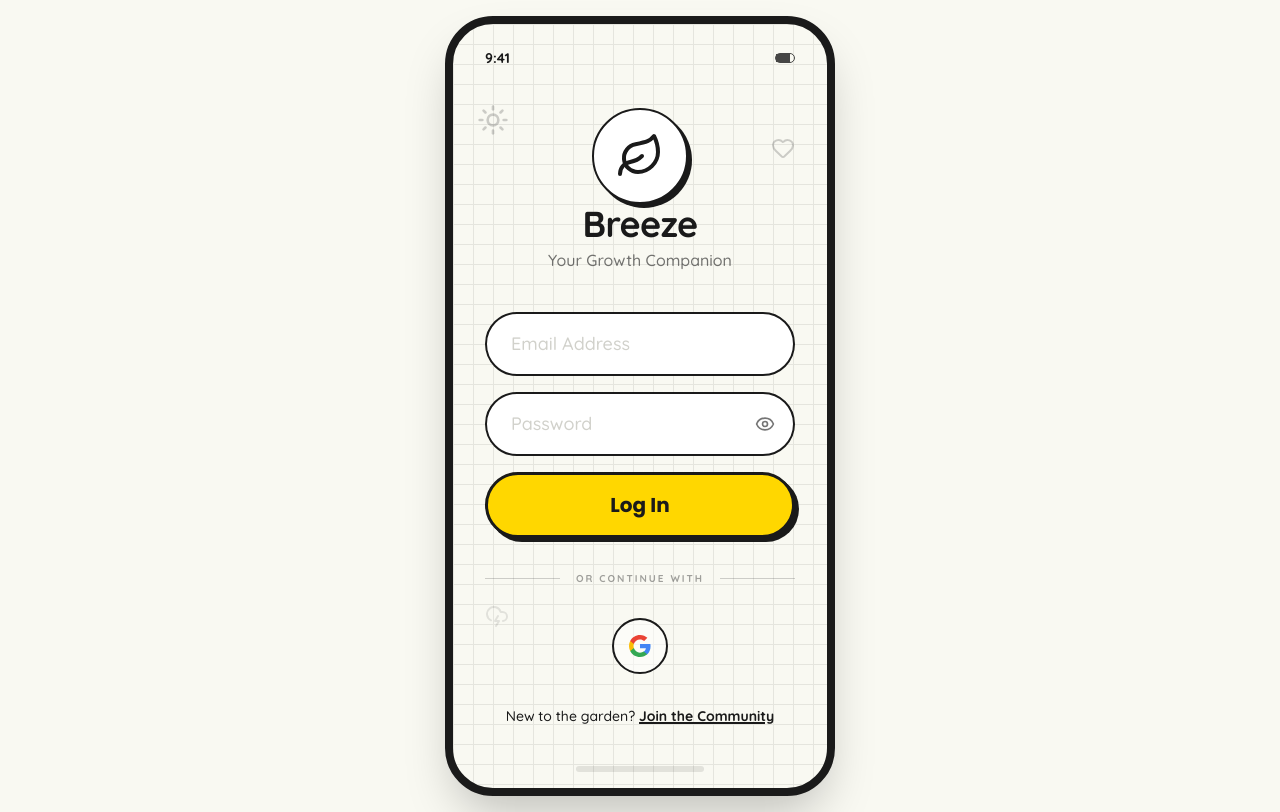
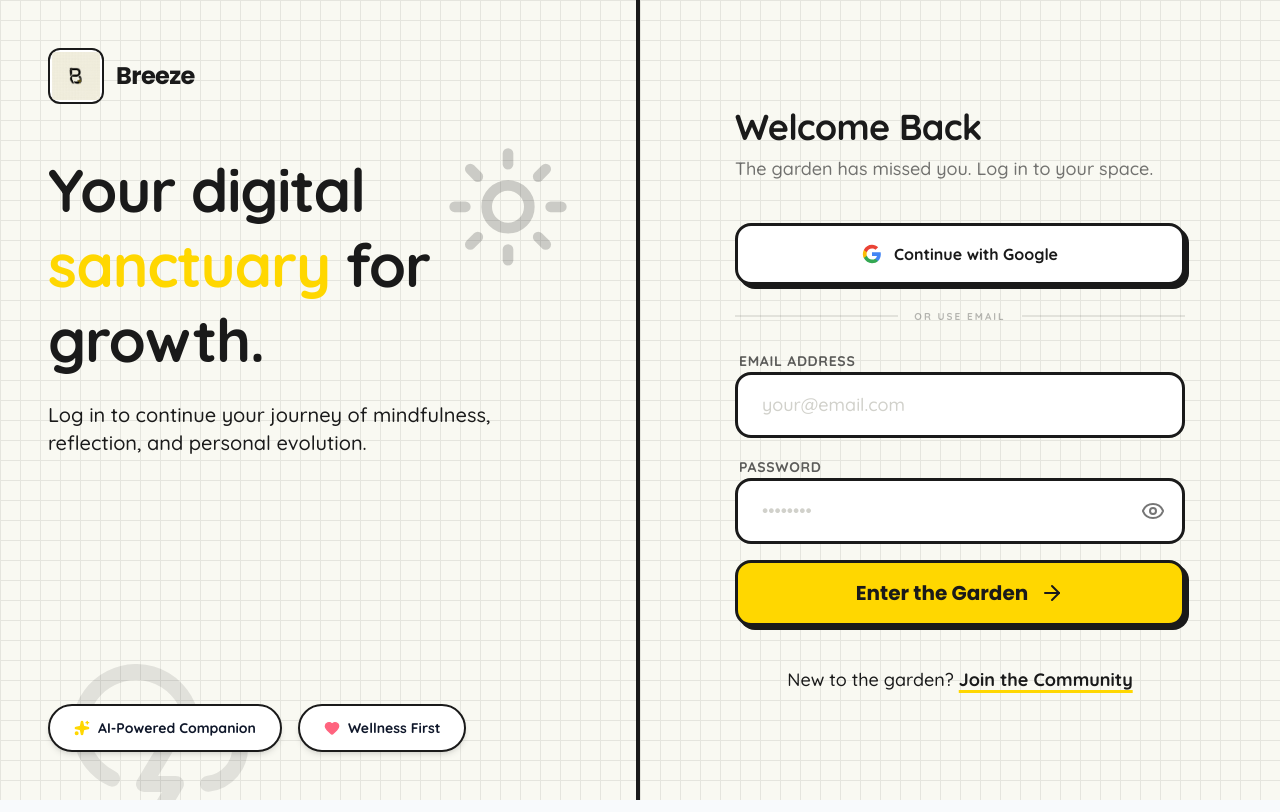
Before and after one commit to TejaasDev/breeze, a Next.js app: page /login in a window 1280 px wide. Built offline with nearby package versions, Linux system fonts and the light colour scheme; no server answers; a web font is replaced by a local one.

Commit message:
feat: remake login UI and update branding with new logo

```diff
--- a/app/(protected)/dashboard/page.tsx
+++ b/app/(protected)/dashboard/page.tsx
@@ -3,6 +3,7 @@
 import { useEffect, useState } from "react"
 import { createClient } from "@/lib/supabase-browser"
 import { motion } from "framer-motion"
+import Image from "next/image"
 import {
     Trophy,
     Bell,
@@ -42,11 +43,22 @@ export default function DashboardPage() {
         <div className="space-y-8 font-space-grotesk">
             {/* Header Section */}
             <header className="flex justify-between items-center">
-                <div className="text-lofi-text">
-                    <h1 className="text-3xl font-bold tracking-tight uppercase italic">Breeze</h1>
-                    <p className="text-sm font-medium opacity-70">
-                        Good morning, {user?.email?.split('@')[0] || 'Voyager'}
-                    </p>
+                <div className="text-lofi-text flex items-center gap-3">
+                    <div className="w-10 h-10 bg-lofi-card lofi-border rounded-xl flex items-center justify-center p-1 relative overflow-hidden lofi-shadow md:hidden">
+                        <Image
+                            src="/logo.png"
+                            alt="Breeze Logo"
+                            width={32}
+                            height={32}
+                            className="object-contain"
+                        />
+                    </div>
+                    <div>
+                        <h1 className="text-3xl font-bold tracking-tight uppercase">Breeze</h1>
+                        <p className="text-sm font-medium opacity-70">
+                            Good morning, {user?.email?.split('@')[0] || 'Voyager'}
+                        </p>
+                    </div>
                 </div>
                 <motion.button
                     whileHover={{ scale: 1.05 }}
--- a/app/login/page.tsx
+++ b/app/login/page.tsx
@@ -6,7 +6,9 @@ import { useRouter } from "next/navigation"
 import { Button } from "@/components/ui/button"
 import { Input } from "@/components/ui/input"
 import { motion, AnimatePresence } from "framer-motion"
-import { Sun, Heart, CloudLightning, Leaf, Eye, EyeOff, Loader2 } from "lucide-react"
+import { Sun, Heart, CloudLightning, Leaf, Eye, EyeOff, Loader2, Sparkles, ArrowRight } from "lucide-react"
+
+import Image from "next/image"
 
 export default function LoginPage() {
     const [email, setEmail] = useState("")
@@ -73,58 +75,132 @@ export default function LoginPage() {
     }
 
     return (
-        <div className="min-h-screen flex items-center justify-center bg-lofi-bg p-4 font-quicksand transition-colors duration-300">
-            {/* Main Phone-style Container */}
+        <div className="min-h-screen flex bg-lofi-bg font-quicksand">
+            {/* Left Side: Decorative & Brand (Hidden on mobile) */}
+            <div className="hidden lg:flex lg:w-1/2 flex-col justify-between p-12 bg-lofi-yellow/20 relative overflow-hidden border-r-[4px] border-lofi-text grid-background">
+                <div className="relative z-10">
                     <motion.div
-                initial={{ opacity: 0, scale: 0.95 }}
-                animate={{ opacity: 1, scale: 1 }}
-                className="w-full max-w-[390px] min-h-[700px] sm:min-h-[780px] bg-lofi-card rounded-[2.5rem] sm:rounded-[3rem] shadow-2xl overflow-hidden border-[6px] sm:border-[8px] border-lofi-text relative flex flex-col grid-background"
+                        initial={{ opacity: 0, y: -20 }}
+                        animate={{ opacity: 1, y: 0 }}
+                        className="flex items-center gap-3 mb-12"
                     >
-                {/* Status Bar Decor */}
-                <div className="px-8 pt-6 pb-2 flex justify-between items-center text-sm font-bold text-lofi-text z-10">
-                    <span>9:41</span>
-                    <div className="flex gap-1.5 items-center opacity-80">
-                        <div className="w-5 h-2.5 border border-lofi-text rounded-sm relative">
-                            <div className="absolute left-0 top-0 h-full bg-lofi-text w-[80%]" />
+                        <div className="w-14 h-14 bg-lofi-card lofi-border rounded-xl flex items-center justify-center stamp-shadow relative overflow-hidden">
+                            <Image
+                                src="/logo.png"
+                                alt="Breeze Logo"
+                                width={48}
+                                height={48}
+                                className="object-contain"
+                            />
                         </div>
+                        <span className="text-2xl font-display font-black tracking-tight text-lofi-text">Breeze</span>
+                    </motion.div>
+
+                    <div className="max-w-md">
+                        <motion.h2
+                            initial={{ opacity: 0, x: -30 }}
+                            animate={{ opacity: 1, x: 0 }}
+                            transition={{ delay: 0.2 }}
+                            className="text-6xl font-display font-black text-lofi-text mb-6 leading-tight"
+                        >
+                            Your digital <br />
+                            <span className="text-lofi-yellow lofi-outline-text">sanctuary</span> for growth.
+                        </motion.h2>
+                        <motion.p
+                            initial={{ opacity: 0 }}
+                            animate={{ opacity: 1 }}
+                            transition={{ delay: 0.4 }}
+                            className="text-xl text-lofi-text opacity-70 font-medium"
+                        >
+                            Log in to continue your journey of mindfulness, reflection, and personal evolution.
+                        </motion.p>
                     </div>
                 </div>
 
-                {/* Decorative Floating Icons */}
-                <div className="absolute top-20 left-6 text-lofi-text opacity-20">
-                    <Sun className="w-8 h-8" />
+                <div className="relative z-10 flex gap-4">
+                    <div className="px-6 py-3 bg-lofi-card lofi-border rounded-full flex items-center gap-2 text-sm font-bold shadow-md">
+                        <Sparkles className="w-4 h-4 text-lofi-yellow fill-lofi-yellow" />
+                        <span>AI-Powered Companion</span>
                     </div>
-                <div className="absolute top-28 right-8 text-lofi-text opacity-20">
-                    <Heart className="w-6 h-6" />
+                    <div className="px-6 py-3 bg-lofi-card lofi-border rounded-full flex items-center gap-2 text-sm font-bold shadow-md">
+                        <Heart className="w-4 h-4 text-rose-400 fill-rose-400" />
+                        <span>Wellness First</span>
                     </div>
-                <div className="absolute bottom-40 left-8 text-lofi-text opacity-10">
-                    <CloudLightning className="w-6 h-6" />
                 </div>
 
-                {/* Logo Section */}
-                <div className="relative h-1/4 flex flex-col items-center justify-center pt-8">
+                {/* Decorative floating icons */}
                 <motion.div
-                        whileHover={{ rotate: 10 }}
-                        className="w-24 h-24 bg-lofi-card lofi-border rounded-full flex items-center justify-center stamp-border"
+                    animate={{ y: [0, -20, 0] }}
+                    transition={{ duration: 4, repeat: Infinity, ease: "easeInOut" }}
+                    className="absolute top-[20%] right-[10%] opacity-20"
                 >
-                        <Leaf className="w-12 h-12 text-lofi-text" />
+                    <Sun className="w-32 h-32 text-lofi-text" />
                 </motion.div>
+                <div className="absolute bottom-[-5%] left-[10%] opacity-10">
+                    <CloudLightning className="w-48 h-48 text-lofi-text" />
+                </div>
             </div>
 
-                {/* Content Section */}
-                <div className="flex-1 px-8 flex flex-col z-10">
-                    <div className="text-center mb-10">
-                        <h1 className="text-4xl font-display font-bold text-lofi-text mb-1 tracking-tight">Breeze</h1>
-                        <p className="text-lofi-text font-medium opacity-60">
-                            {isSignUp ? "Join the Growth Journey" : "Your Growth Companion"}
+            {/* Right Side: Auth Form */}
+            <div className="w-full lg:w-1/2 flex items-center justify-center p-6 sm:p-12 relative overflow-hidden grid-background lg:bg-none">
+                <motion.div
+                    initial={{ opacity: 0, y: 20 }}
+                    animate={{ opacity: 1, y: 0 }}
+                    className="w-full max-w-[450px]"
+                >
+                    {/* Brand Mobile Only */}
+                    <div className="flex flex-col items-center lg:hidden mb-12">
+                        <div className="w-20 h-20 bg-lofi-card lofi-border rounded-2xl flex items-center justify-center stamp-shadow mb-4 relative overflow-hidden">
+                            <Image
+                                src="/logo.png"
+                                alt="Breeze Logo"
+                                width={64}
+                                height={64}
+                                className="object-contain"
+                            />
+                        </div>
+                        <h1 className="text-3xl font-display font-black text-lofi-text">Breeze</h1>
+                    </div>
+
+                    <div className="mb-10 text-center lg:text-left">
+                        <h2 className="text-4xl font-display font-black text-lofi-text mb-2">
+                            {isSignUp ? "Start Growing" : "Welcome Back"}
+                        </h2>
+                        <p className="text-lofi-text opacity-60 font-medium text-lg">
+                            {isSignUp
+                                ? "Join the community and track your progress."
+                                : "The garden has missed you. Log in to your space."}
                         </p>
                     </div>
 
+                    <div className="space-y-6">
+                        <motion.button
+                            whileHover={{ y: -2, scale: 1.01 }}
+                            whileTap={{ scale: 0.99 }}
+                            onClick={handleGoogleLogin}
+                            className="w-full flex items-center justify-center gap-3 px-6 py-4 bg-lofi-card border-[3px] border-lofi-text lofi-shadow rounded-2xl font-bold text-lofi-text hover:bg-lofi- cream transition-all"
+                        >
+                            <svg className="h-5 w-5" viewBox="0 0 24 24">
+                                <path d="M22.56 12.25c0-.78-.07-1.53-.2-2.25H12v4.26h5.92c-.26 1.37-1.04 2.53-2.21 3.31v2.77h3.57c2.08-1.92 3.28-4.74 3.28-8.09z" fill="#4285F4" />
+                                <path d="M12 23c2.97 0 5.46-.98 7.28-2.66l-3.57-2.77c-.98.66-2.23 1.06-3.71 1.06-2.86 0-5.29-1.93-6.16-4.53H2.18v2.84C3.99 20.53 7.7 23 12 23z" fill="#34A853" />
+                                <path d="M5.84 14.09c-.22-.66-.35-1.36-.35-2.09s.13-1.43.35-2.09V7.07H2.18C1.43 8.55 1 10.22 1 12s.43 3.45 1.18 4.93l2.85-2.22.81-.62z" fill="#FBBC05" />
+                                <path d="M12 5.38c1.62 0 3.06.56 4.21 1.64l3.15-3.15C17.45 2.09 14.97 1 12 1 7.7 1 3.99 3.47 2.18 7.07l3.66 2.84c.87-2.6 3.3-4.53 6.16-4.53z" fill="#EA4335" />
+                            </svg>
+                            Continue with Google
+                        </motion.button>
+
+                        <div className="flex items-center gap-4">
+                            <div className="h-[2px] flex-1 bg-lofi-text opacity-10"></div>
+                            <span className="text-[10px] font-black uppercase tracking-[0.2em] text-lofi-text opacity-30 whitespace-nowrap">Or use email</span>
+                            <div className="h-[2px] flex-1 bg-lofi-text opacity-10"></div>
+                        </div>
+
                         <form className="space-y-4" onSubmit={handleAuth}>
-                        <div className="relative group">
+                            <div className="space-y-2">
+                                <label className="text-sm font-black uppercase tracking-wider text-lofi-text opacity-70 ml-1">Email Address</label>
                                 <input
-                                className="w-full px-6 py-4 bg-lofi-card border-2 border-lofi-text rounded-full focus:ring-4 focus:ring-lofi-yellow/20 outline-none text-lofi-text text-lg font-medium placeholder:text-lofi-grey transition-all"
-                                placeholder="Email Address"
+                                    className="w-full px-6 py-4 bg-lofi-card border-[3px] border-lofi-text rounded-2xl focus:ring-4 focus:ring-lofi-yellow/20 outline-none text-lofi-text text-lg font-medium placeholder:text-lofi-grey transition-all"
+                                    placeholder="your@email.com"
                                     type="email"
                                     value={email}
                                     onChange={(e) => setEmail(e.target.value)}
@@ -132,10 +208,12 @@ export default function LoginPage() {
                                 />
                             </div>
 
-                        <div className="relative group">
+                            <div className="space-y-2">
+                                <label className="text-sm font-black uppercase tracking-wider text-lofi-text opacity-70 ml-1">Password</label>
+                                <div className="relative">
                                     <input
-                                className="w-full px-6 py-4 bg-lofi-card border-2 border-lofi-text rounded-full focus:ring-4 focus:ring-lofi-yellow/20 outline-none text-lofi-text text-lg font-medium placeholder:text-lofi-grey transition-all"
-                                placeholder="Password"
+                                        className="w-full px-6 py-4 bg-lofi-card border-[3px] border-lofi-text rounded-2xl focus:ring-4 focus:ring-lofi-yellow/20 outline-none text-lofi-text text-lg font-medium placeholder:text-lofi-grey transition-all"
+                                        placeholder="••••••••"
                                         type={showPassword ? "text" : "password"}
                                         value={password}
                                         onChange={(e) => setPassword(e.target.value)}
@@ -146,15 +224,16 @@ export default function LoginPage() {
                                         onClick={() => setShowPassword(!showPassword)}
                                         className="absolute right-5 top-1/2 -translate-y-1/2 text-lofi-text opacity-60 hover:opacity-100 transition-opacity"
                                     >
-                                {showPassword ? <EyeOff className="w-5 h-5" /> : <Eye className="w-5 h-5" />}
+                                        {showPassword ? <EyeOff className="w-6 h-6" /> : <Eye className="w-6 h-6" />}
                                     </button>
+                                </div>
                             </div>
 
                             {error && (
                                 <motion.p
-                                initial={{ opacity: 0, x: -10 }}
-                                animate={{ opacity: 1, x: 0 }}
-                                className="text-destructive text-sm font-bold text-center px-4"
+                                    initial={{ opacity: 0, scale: 0.9 }}
+                                    animate={{ opacity: 1, scale: 1 }}
+                                    className="bg-rose-50 border-2 border-rose-200 text-rose-600 p-4 rounded-xl text-sm font-bold text-center"
                                 >
                                     {error}
                                 </motion.p>
@@ -165,56 +244,31 @@ export default function LoginPage() {
                                 disabled={loading}
                                 whileHover={{ scale: 1.02, y: -2 }}
                                 whileTap={{ scale: 0.98, y: 0 }}
-                            className="w-full bg-lofi-yellow border-[3px] border-lofi-text lofi-shadow hover:translate-y-[-2px] text-lofi-black font-display font-black py-4 rounded-full transition-all text-xl mt-4 flex items-center justify-center gap-2"
+                                className="w-full bg-lofi-yellow border-[3px] border-lofi-text lofi-shadow hover:translate-y-[-2px] text-lofi-black font-display font-black py-4 px-6 rounded-2xl transition-all text-xl mt-4 flex items-center justify-center gap-3 group"
                             >
                                 {loading ? (
                                     <Loader2 className="w-6 h-6 animate-spin" />
                                 ) : (
-                                isSignUp ? "Create Account" : "Log In"
+                                    <>
+                                        {isSignUp ? "Plant Your Seed" : "Enter the Garden"}
+                                        <ArrowRight className="w-6 h-6 group-hover:translate-x-1 transition-transform" />
+                                    </>
                                 )}
                             </motion.button>
                         </form>
 
-                    {/* Footer Auth Navigation */}
-                    <div className="mt-auto mb-10">
-                        <div className="flex items-center gap-4 mb-8">
-                            <div className="h-[1.5px] flex-1 bg-lofi-text opacity-20"></div>
-                            <span className="text-lofi-text opacity-40 text-[10px] font-black uppercase tracking-[0.2em]">Or continue with</span>
-                            <div className="h-[1.5px] flex-1 bg-lofi-text opacity-20"></div>
-                        </div>
-
-                        <div className="flex justify-center gap-6">
-                            <motion.button
-                                whileHover={{ y: -2 }}
-                                onClick={handleGoogleLogin}
-                                className="w-14 h-14 rounded-full border-2 border-lofi-text flex items-center justify-center bg-lofi-card/50 hover:bg-lofi-card transition-colors"
-                            >
-                                <svg className="h-6 w-6" viewBox="0 0 24 24">
-                                    <path d="M22.56 12.25c0-.78-.07-1.53-.2-2.25H12v4.26h5.92c-.26 1.37-1.04 2.53-2.21 3.31v2.77h3.57c2.08-1.92 3.28-4.74 3.28-8.09z" fill="#4285F4" />
-                                    <path d="M12 23c2.97 0 5.46-.98 7.28-2.66l-3.57-2.77c-.98.66-2.23 1.06-3.71 1.06-2.86 0-5.29-1.93-6.16-4.53H2.18v2.84C3.99 20.53 7.7 23 12 23z" fill="#34A853" />
-                                    <path d="M5.84 14.09c-.22-.66-.35-1.36-.35-2.09s.13-1.43.35-2.09V7.07H2.18C1.43 8.55 1 10.22 1 12s.43 3.45 1.18 4.93l2.85-2.22.81-.62z" fill="#FBBC05" />
-                                    <path d="M12 5.38c1.62 0 3.06.56 4.21 1.64l3.15-3.15C17.45 2.09 14.97 1 12 1 7.7 1 3.99 3.47 2.18 7.07l3.66 2.84c.87-2.6 3.3-4.53 6.16-4.53z" fill="#EA4335" />
-                                </svg>
-                            </motion.button>
-                        </div>
-
-                        <p className="text-center mt-8 text-lofi-text text-sm font-medium">
+                        <p className="text-center mt-10 text-lofi-text font-medium text-lg">
                             {isSignUp ? "Already a sprout?" : "New to the garden?"}{" "}
                             <button
                                 onClick={() => setIsSignUp(!isSignUp)}
-                                className="font-bold underline decoration-2 hover:text-lofi-yellow transition-colors"
+                                className="font-bold underline decoration-[3px] underline-offset-4 decoration-lofi-yellow hover:text-lofi-yellow transition-colors"
                             >
                                 {isSignUp ? "Log In" : "Join the Community"}
                             </button>
                         </p>
                     </div>
+                </motion.div>
             </div>
-
-                {/* Home Indicator Decor */}
-                <div className="flex justify-center pb-4">
-                    <div className="w-32 h-1.5 bg-lofi-text rounded-full opacity-10"></div>
-                </div>
-            </motion.div>
         </div>
     )
 }
--- a/components/dashboard/sidebar.tsx
+++ b/components/dashboard/sidebar.tsx
@@ -12,6 +12,7 @@ import {
     Wind,
     Leaf
 } from "lucide-react"
+import Image from "next/image"
 import { motion } from "framer-motion"
 
 const navItems = [
@@ -31,11 +32,17 @@ export function Sidebar() {
                 <div className="flex items-center gap-3 mb-10 text-lofi-text">
                     <motion.div
                         whileHover={{ rotate: -10 }}
-                        className="rounded-full bg-lofi-yellow lofi-border p-2 text-lofi-black lofi-shadow"
+                        className="rounded-2xl bg-lofi-card lofi-border p-1 text-lofi-black lofi-shadow w-12 h-12 flex items-center justify-center relative overflow-hidden"
                     >
-                        <Wind className="h-6 w-6" />
+                        <Image
+                            src="/logo.png"
+                            alt="Breeze Logo"
+                            width={40}
+                            height={40}
+                            className="object-contain"
+                        />
                     </motion.div>
-                    <span className="text-2xl font-black tracking-tight uppercase italic">Breeze</span>
+                    <span className="text-2xl font-black tracking-tight uppercase">Breeze</span>
                 </div>
 
                 <nav className="space-y-4">
--- a/components/landing/hero.tsx
+++ b/components/landing/hero.tsx
@@ -4,6 +4,7 @@ import { motion } from "framer-motion"
 import { Button } from "@/components/ui/button"
 import Link from "next/link"
 import { ArrowRight, Sparkles, Wind, Leaf, Sun } from "lucide-react"
+import Image from "next/image"
 
 export function Hero() {
     return (
@@ -60,8 +61,14 @@ export function Hero() {
                 transition={{ duration: 5, repeat: Infinity, ease: "easeInOut" }}
                 className="absolute top-1/4 left-10 opacity-30 pointer-events-none hidden lg:block"
             >
-                <div className="lofi-border p-4 rounded-3xl bg-pastel-pink lofi-shadow">
-                    <Leaf className="w-12 h-12 text-black" />
+                <div className="lofi-border p-2 rounded-3xl bg-pastel-pink lofi-shadow w-20 h-20 flex items-center justify-center relative overflow-hidden">
+                    <Image
+                        src="/logo.png"
+                        alt="Breeze Logo"
+                        width={64}
+                        height={64}
+                        className="object-contain grayscale contrast-125 opacity-80"
+                    />
                 </div>
             </motion.div>
 
--- a/components/layout/footer.tsx
+++ b/components/layout/footer.tsx
@@ -1,7 +1,7 @@
 "use client"
 
 import Link from "next/link"
-import { Wind } from "lucide-react"
+import Image from "next/image"
 import { motion } from "framer-motion"
 
 export function Footer() {
@@ -13,11 +13,17 @@ export function Footer() {
                         <div className="flex items-center gap-3">
                             <motion.div
                                 whileHover={{ rotate: 10 }}
-                                className="rounded-full bg-lofi-yellow lofi-border p-2 text-black"
+                                className="rounded-xl bg-lofi-card lofi-border p-1 text-black w-10 h-10 flex items-center justify-center relative overflow-hidden"
                             >
-                                <Wind className="h-5 w-5" />
+                                <Image
+                                    src="/logo.png"
+                                    alt="Breeze Logo"
+                                    width={32}
+                                    height={32}
+                                    className="object-contain"
+                                />
                             </motion.div>
-                            <span className="text-2xl font-black uppercase italic tracking-tighter">
+                            <span className="text-2xl font-black uppercase tracking-tighter">
                                 Breeze
                             </span>
                         </div>
--- a/components/layout/navbar.tsx
+++ b/components/layout/navbar.tsx
@@ -10,6 +10,8 @@ import { ThemeToggle } from "./theme-toggle"
 
 import { createClient } from "@/lib/supabase-browser"
 import { useRouter } from "next/navigation"
+
+import Image from "next/image"
 
 export function Navbar() {
     const [scrolled, setScrolled] = React.useState(false)
@@ -61,11 +63,17 @@ export function Navbar() {
                     <Link href="/" className="flex items-center gap-2">
                         <motion.div
                             whileHover={{ rotate: 10 }}
-                            className="rounded-full bg-lofi-yellow lofi-border p-1 text-lofi-black"
+                            className="rounded-xl bg-lofi-card lofi-border p-1 text-lofi-black w-10 h-10 flex items-center justify-center relative overflow-hidden"
                         >
-                            <Wind className="h-4 w-4 md:h-5 md:w-5" />
+                            <Image
+                                src="/logo.png"
+                                alt="Breeze Logo"
+                                width={32}
+                                height={32}
+                                className="object-contain"
+                            />
                         </motion.div>
-                        <span className="text-lg md:text-xl font-black uppercase italic tracking-tight text-lofi-text">
+                        <span className="text-lg md:text-xl font-black uppercase tracking-tight text-lofi-text">
                             Breeze
                         </span>
                     </Link>
```
Also changed, not shown: public/logo.png (added). Lines whose indentation alone changed are shown as unchanged.
